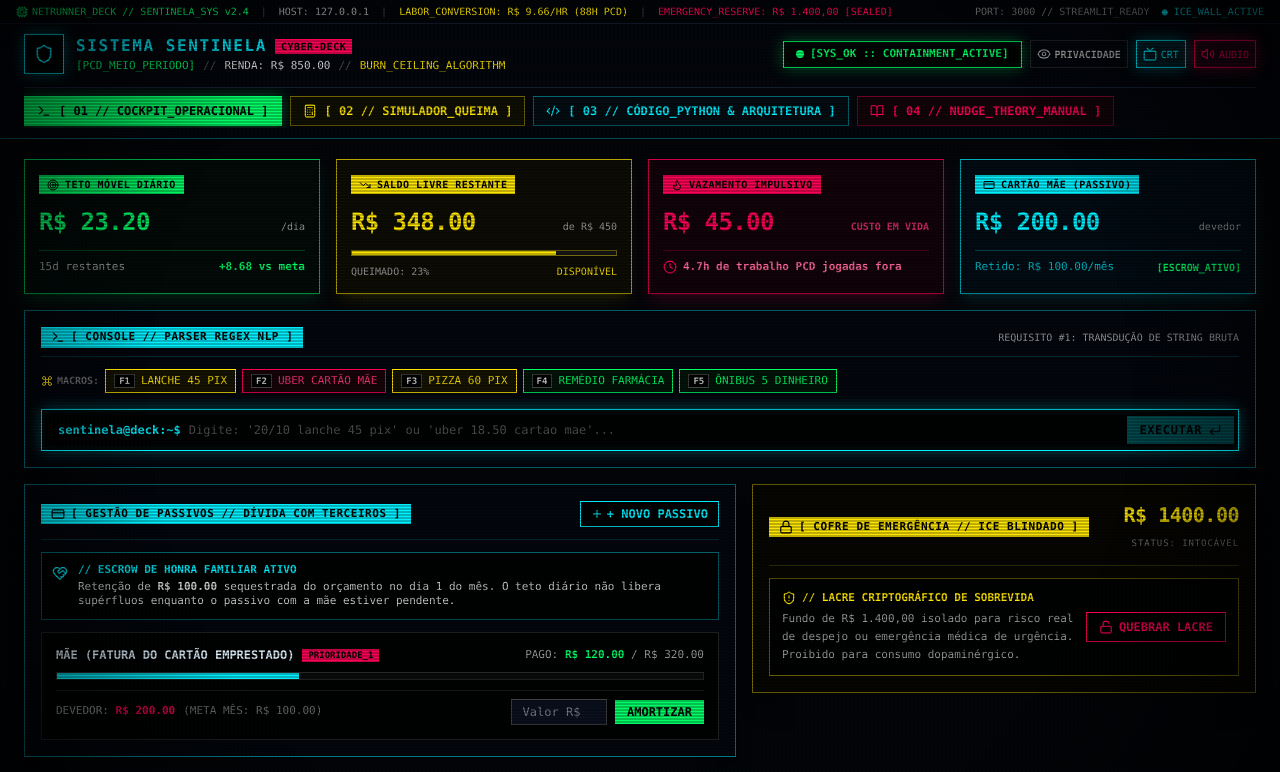
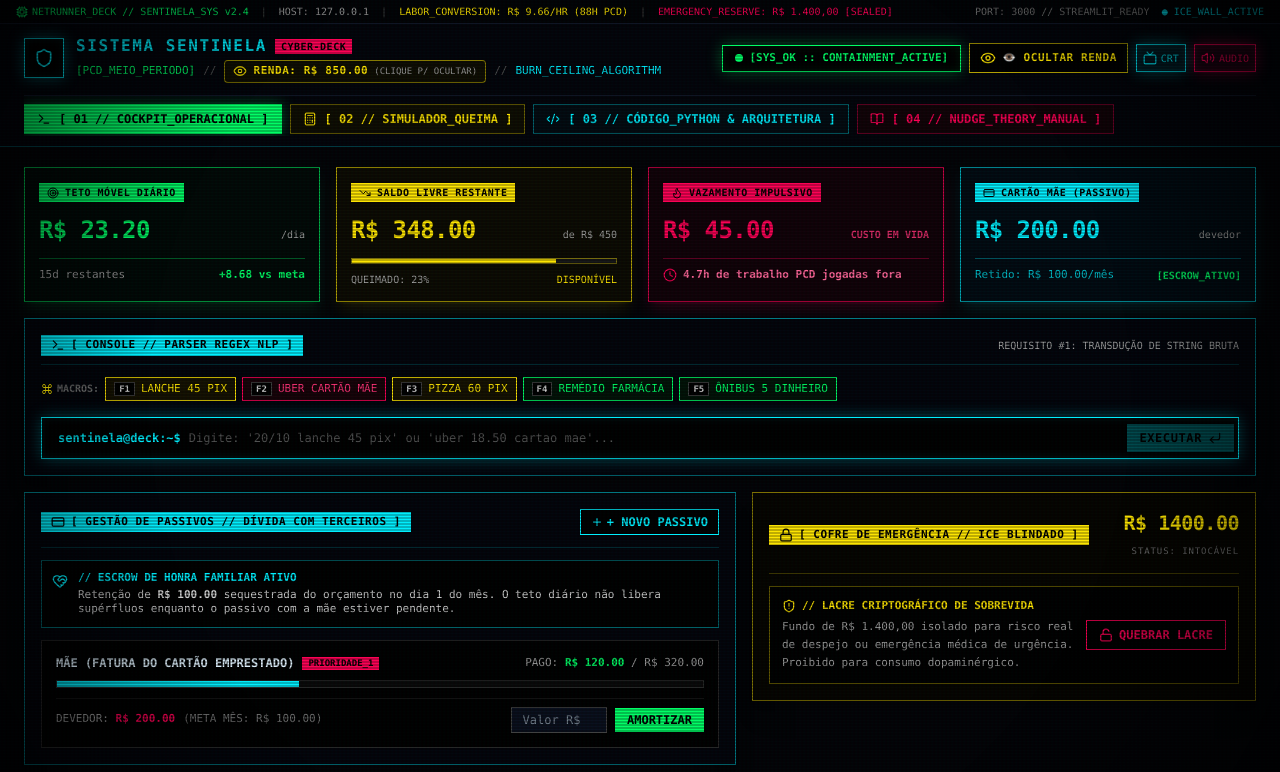
Before and after one commit to Andersoncigano/Projeto-Sentinela, a React (Vite) app: page / in a window 1280 px wide. Shown: the top 772 px of the page. Built offline with nearby package versions, Linux system fonts and the light colour scheme.

Commit message:
feat: add interactive privacy toggle to header
Replace static income display with a button to toggle visibility, enhancing financial privacy and interface friction for the user.

```diff
--- a/src/components/Header.tsx
+++ b/src/components/Header.tsx
@@ -131,15 +131,24 @@ export const Header: React.FC<HeaderProps> = ({
                   CYBER-DECK
                 </span>
               </div>
-              <p className="text-[11px] text-neutral-400 flex items-center gap-2">
+              <div className="text-[11px] text-neutral-400 flex items-center gap-2 flex-wrap mt-0.5">
                 <span className="text-[#00ff66]">[PCD_MEIO_PERIODO]</span>
                 <span className="text-neutral-600">//</span>
-                <span className="text-neutral-200">
-                  RENDA: {hideIncome ? 'R$ •••••' : `R$ ${settings.renda_mensal.toFixed(2)}`}
-                </span>
+                <button
+                  type="button"
+                  onClick={togglePrivacy}
+                  className="flex items-center gap-1.5 px-2 py-0.5 border border-[#ffe600]/50 bg-[#0f0e03] text-[#ffe600] hover:bg-[#ffe600]/20 transition-all cursor-pointer rounded-sm"
+                  title="Clique para alternar o modo de privacidade (Ocultar R$ 850)"
+                >
+                  {hideIncome ? <EyeOff className="w-3.5 h-3.5 text-[#ffe600]" /> : <Eye className="w-3.5 h-3.5 text-[#ffe600]" />}
+                  <span className="font-bold tracking-wider">
+                    RENDA: {hideIncome ? '••••••' : `R$ ${settings.renda_mensal.toFixed(2)}`}
+                  </span>
+                  <span className="text-[9px] text-neutral-400">({hideIncome ? 'OCULTA' : 'CLIQUE P/ OCULTAR'})</span>
+                </button>
                 <span className="text-neutral-600">//</span>
-                <span className="text-[#ffe600]">BURN_CEILING_ALGORITHM</span>
-              </p>
+                <span className="text-[#00f0ff]">BURN_CEILING_ALGORITHM</span>
+              </div>
             </div>
           </div>
 
@@ -147,18 +156,20 @@ export const Header: React.FC<HeaderProps> = ({
           <div className="flex items-center gap-2 w-full md:w-auto justify-between md:justify-end flex-wrap">
             {getStatusBadge()}
 
-            {/* Privacy Mode Toggle (Eye Icon like Banking Apps) */}
+            {/* Privacy Mode Toggle (Prominent Eye Button like Banking Apps) */}
             <button
               onClick={togglePrivacy}
-              className={`p-1.5 border text-xs transition-all flex items-center gap-1 cursor-pointer ${
+              className={`px-2.5 py-1.5 border text-xs transition-all flex items-center gap-1.5 cursor-pointer font-bold ${
                 hideIncome
-                  ? 'border-[#ffe600] bg-[#ffe600]/15 text-[#ffe600] neon-glow-yellow'
-                  : 'border-neutral-800 text-neutral-400 hover:text-[#00f0ff] hover:border-[#00f0ff]/50'
+                  ? 'border-[#ffe600] bg-[#ffe600] text-black neon-glow-yellow'
+                  : 'border-[#ffe600]/70 bg-black text-[#ffe600] hover:bg-[#ffe600]/20'
               }`}
               title={hideIncome ? 'Modo Privacidade ativo (Renda oculta). Clique para exibir.' : 'Ocultar renda de R$ 850 (Modo Privacidade como nos apps de banco)'}
             >
-              {hideIncome ? <EyeOff className="w-3.5 h-3.5 text-[#ffe600]" /> : <Eye className="w-3.5 h-3.5" />}
-              <span className="text-[10px] font-bold">{hideIncome ? 'OCULTA' : 'PRIVACIDADE'}</span>
+              {hideIncome ? <EyeOff className="w-4 h-4 text-black" /> : <Eye className="w-4 h-4 text-[#ffe600]" />}
+              <span className="text-[11px] uppercase tracking-wider">
+                {hideIncome ? '👁️‍🗨️ MOSTRAR RENDA' : '👁️ OCULTAR RENDA'}
+              </span>
             </button>
 
             {/* CRT Scanline Toggle */}
```
